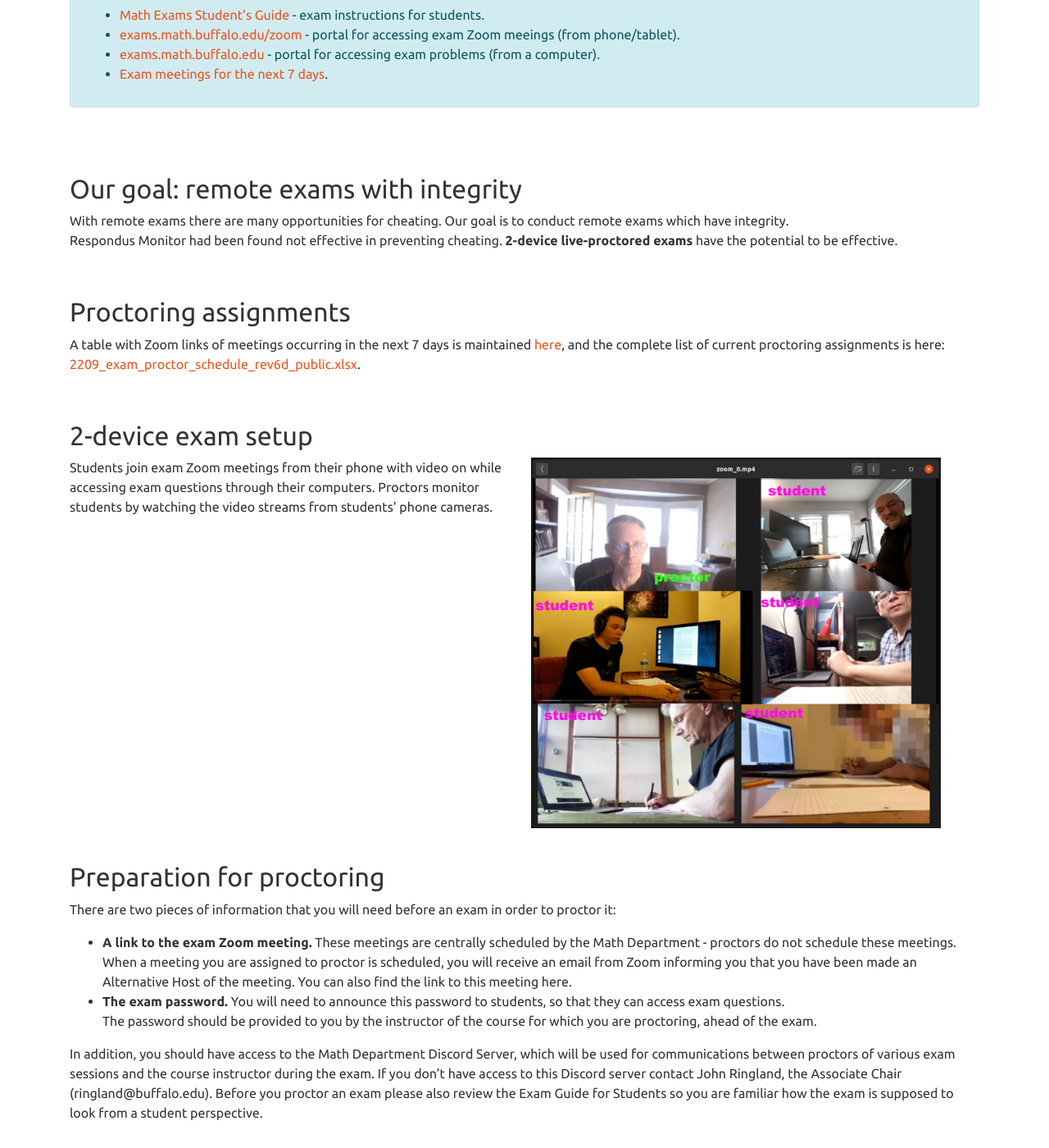
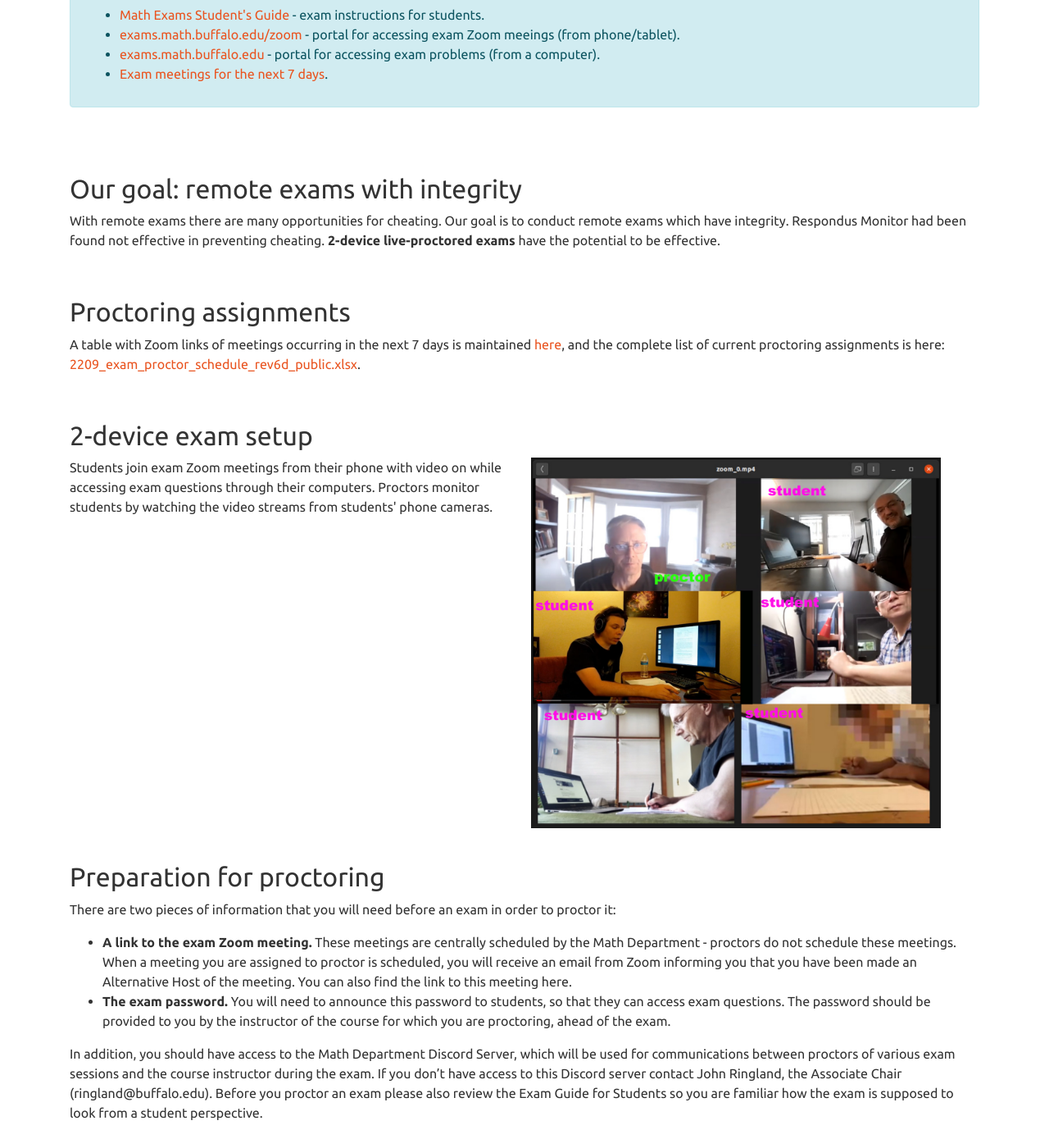
Before and after one commit to ub-math/exam_guides, a Jekyll site: the page built from docs/proctor.md, in a window 1280 px wide and 1400 px high, scrolled down 364 px. Shown: the whole window at 82% size. Built offline with Jekyll 4.4.1, drawn with Linux system fonts in a browser that asks for light colours; some of the changed text lies outside the part shown.

Commit message:
Update proctor.md

```diff
--- a/docs/proctor.md
+++ b/docs/proctor.md
@@ -10,16 +10,18 @@ version: "2020.11.05"
 <div class="alert alert-dismissible alert-info">
   <h4 class="alert-heading">Quick links</h4>
   <ul>
-  <li> <a href="/index.html">Math Exams Student's Guide</a> - exam instructions for students.</li>
-  <li> <a href="https://exams.math.buffalo.edu/zoom"> exams.math.buffalo.edu/zoom</a> - portal for accessing exam Zoom meeings (from phone/tablet).</li>
-  <li> <a href="https://exams.math.buffalo.edu"> exams.math.buffalo.edu</a> - portal for accessing exam problems (from a computer).</li>
-  <li> <a href="http://blue.math.buffalo.edu/exams_next_7_days.html"> Exam meetings for the next 7 days</a>.</li>
+    <li> <a href="/index.html">Math Exams Student's Guide</a> - exam instructions for students.</li>
+    <li> <a href="https://exams.math.buffalo.edu/zoom"> exams.math.buffalo.edu/zoom</a> - portal for accessing exam Zoom
+      meeings (from phone/tablet).</li>
+    <li> <a href="https://exams.math.buffalo.edu"> exams.math.buffalo.edu</a> - portal for accessing exam problems (from
+      a computer).</li>
+    <li> <a href="http://blue.math.buffalo.edu/exams_next_7_days.html"> Exam meetings for the next 7 days</a>.</li>
   </ul>
 </div>
 
 
-<br/>
-<br/>
+<br />
+<br />
 
 ## Our goal: remote exams with integrity
 
@@ -28,49 +30,57 @@ Respondus Monitor had been found not effective in preventing cheating.
 **2-device live-proctored exams** have the potential to be effective.
 
 
-<br/>
+<br />
 
 ## Proctoring assignments
 
-A table with Zoom links of meetings occurring in the next 7 days is maintained [here](http://blue.math.buffalo.edu/exams_next_7_days.html){:target="_blank" rel="noopener"},
-and the complete list of current proctoring assignments is here: [2209_exam_proctor_schedule_rev6d_public.xlsx](http://blue.math.buffalo.edu/2209_exam_proctor_schedule_rev6d_public.xlsx){:target="_blank" rel="noopener"}.
+A table with Zoom links of meetings occurring in the next 7 days is maintained
+[here](http://blue.math.buffalo.edu/exams_next_7_days.html){:target="_blank" rel="noopener"},
+and the complete list of current proctoring assignments is here:
+[2209_exam_proctor_schedule_rev6d_public.xlsx](http://blue.math.buffalo.edu/2209_exam_proctor_schedule_rev6d_public.xlsx){:target="_blank"
+rel="noopener"}.
 
 
-<br/>
+<br />
 
 ## 2-device exam setup
 
 <div class="container" style="padding-left:0">
-     <div class="row">
-        <div class="col-lg">
-        Students join exam Zoom meetings from their phone with video on while accessing exam questions through their computers.
-        Proctors monitor students by watching the video streams from students' phone cameras.
-        </div>
-        <div class="col-lg">
-        <img style='width:500px;' src="./assets/images/proctoring_setup.png" />
-       </div>
+  <div class="row">
+    <div class="col-lg">
+      <p>
+      Students join exam Zoom meetings from their phone with video on while accessing exam questions through their
+      computers.
+      Proctors monitor students by watching the video streams from students' phone cameras.
+      </p>
     </div>
+    <div class="col-lg">
+      <img style='width:500px;' src="./assets/images/proctoring_setup.png" />
+    </div>
+  </div>
 </div>
 
 
-<br/>
+<br />
 
 ## Preparation for proctoring
 
 There are two pieces of information that you will need before an exam in order to proctor it:
 
-* **A link to the exam Zoom meeting.** These meetings are centrally scheduled by the Math Department - proctors do not schedule these meetings.
-  When a meeting you are assigned to proctor is scheduled, you will receive an email from Zoom informing you that you have been made
-  an Alternative Host of the meeting. You can also find the link to this meeting  here.
+* **A link to the exam Zoom meeting.** These meetings are centrally scheduled by the Math Department - proctors do not
+schedule these meetings.
+When a meeting you are assigned to proctor is scheduled, you will receive an email from Zoom informing you that you have
+been made
+an Alternative Host of the meeting. You can also find the link to this meeting here.
 * **The exam password.** You will need to announce this password to students, so that they can access exam questions.
-  The password should be provided to you by the instructor of the course for which you are proctoring, ahead of the exam.
+The password should be provided to you by the instructor of the course for which you are proctoring, ahead of the exam.
 
 In addition, you should have access to the Math Department Discord Server, which will be used for communications
 between proctors of various exam sessions and the course instructor during the exam. If you don't have access to this
-Discord server contact John Ringland, the Associate Chair (ringland@buffalo.edu). Before you proctor an exam  please also
+Discord server contact John Ringland, the Associate Chair (ringland@buffalo.edu). Before you proctor an exam please also
 review the Exam Guide for Students so you are familiar how the exam is supposed to look from a student perspective.
 
-<br/>
+<br />
 
 
 #### Zoom configuration
@@ -79,145 +89,156 @@ Most settings of exam Zoom meetings are automatically set when a meeting is sche
 However, the setting for recording of the meeting must be configured in your own account in order to work correctly:
 
 1. Use the web browser interface for Zoom ([buffalo.zoom.us](https://buffalo.zoom.us){:target="_blank" rel="noopener"})
-   to log in to your UB Zoom account.
+to log in to your UB Zoom account.
 2. In the Zoom account click on Settings and then on the **Recording** tab.
 3. Turn ***Cloud Recording*** **ON**.
 4. Make sure that the ***Record active speaker, gallery view and shared screen separately*** option is **SELECTED**.
 5. Under this option make sure that:
-   - ***Active speaker*** is **UNSELECTED**
-   - ***Gallery view*** is **SELECTED**
-   - ***Shared screen*** is **UNSELECTED**.
+- ***Active speaker*** is **UNSELECTED**
+- ***Gallery view*** is **SELECTED**
+- ***Shared screen*** is **UNSELECTED**.
 
 The image below shows the correct recording configuration.
 
 <img style="border: 1px solid;" class="img-fluid" src="./assets/images/zoom_recording_settings.png">
 
-<br/>
+<br />
 
 ## Starting a proctoring meeting
 
 1. Start the Zoom meeting at least 15 minutes prior to the start of the exam (20 if possible).
 
-    <div class="alert alert-dismissible alert-info">
-    <b>Note.</b> When you start a meeting you may see a pop-up box with the message "You have a meeting currently in-progress.
-    Please end it to start a new meeting". This message is due to the way exam Zoom meetings are scheduled. Click on the "End Other Meeting" button.
-    </div>
+<div class="alert alert-dismissible alert-info">
+  <b>Note.</b> When you start a meeting you may see a pop-up box with the message "You have a meeting currently
+  in-progress.
+  Please end it to start a new meeting". This message is due to the way exam Zoom meetings are scheduled. Click on the
+  "End Other Meeting" button.
+</div>
 
 2. Once you start the meeting confirm that meeting settings are correct and adjust them if needed:
-   - [Security](assets/images/zoom_security.png){:target="_blank" rel="noopener"}:
-     * Lock Meeting - **UNCHECKED**
-     * Enable Waiting Room - **CHECKED**
-     * Share screen - **UNCHECKED**
-     * Chat - **CHECKED**
-     * Rename Themselves - **UNCHECKED**
-   - [Chat  → …  → Participant can chat](assets/images/zoom_chat.png){:target="_blank" rel="noopener"}: **with host only**
-   - [Video settings](assets/images/zoom_video.png){:target="_blank" rel="noopener"}:
-     * Always display participant name on their video - **CHECKED**
-     * Hide non-video participants  - **UNCHECKED**  <span class="text-danger"> - <b>this is critical!</b></span>
+- [Security](assets/images/zoom_security.png){:target="_blank" rel="noopener"}:
+* Lock Meeting - **UNCHECKED**
+* Enable Waiting Room - **CHECKED**
+* Share screen - **UNCHECKED**
+* Chat - **CHECKED**
+* Rename Themselves - **UNCHECKED**
+- [Chat → … → Participant can chat](assets/images/zoom_chat.png){:target="_blank" rel="noopener"}: **with host only**
+- [Video settings](assets/images/zoom_video.png){:target="_blank" rel="noopener"}:
+* Always display participant name on their video - **CHECKED**
+* Hide non-video participants - **UNCHECKED** <span class="text-danger"> - <b>this is critical!</b></span>
 
 3. Make sure that the meeting is being recorded. If not, start the recording in the cloud.
 
 4. Go to the Proctoring Room in the Math Dept Discord Server whose number corresponds to your meeting number.
-   Use Suite B if Suite A is already in use for a different exam. Post a message in the corresponding text channel that you started the meeting.
+Use Suite B if Suite A is already in use for a different exam. Post a message in the corresponding text channel that you
+started the meeting.
 
-   <div class="alert alert-dismissible alert-info">
-   <b>Note.</b> It is recommended that you use headphones during the exam to reduce the chance of accidentally letting students
-   hear Discord communication. Keep yourself muted in Zoom except when you are deliberately talking to students.
-   </div>
+<div class="alert alert-dismissible alert-info">
+  <b>Note.</b> It is recommended that you use headphones during the exam to reduce the chance of accidentally letting
+  students
+  hear Discord communication. Keep yourself muted in Zoom except when you are deliberately talking to students.
+</div>
 
-<br/>
+<br />
 
 
 ## Admitting students to the meeting
 
 **Admit students from the waiting room in small groups.** If you are using a Windows or a Mac computer,
 you can reorder Zoom videos by dragging them in such way that all videos coming before your own will
-be of students whose IDs have been checked already. In this way it will be easier to keep track who still needs to be checked.
+be of students whose IDs have been checked already. In this way it will be easier to keep track who still needs to be
+checked.
 
 **For each admitted student check their UB ID** (a government issued photo ID is acceptable as well):
 * Compare the photo in the ID with student's face.
 * Compare the name in the ID with the name displayed in Zoom.
 * In case of irregularities - name mismatch, no ID etc. make a note in the proctoring text channel on Discord.
 
-<br/>
+<br />
 
 <div class="jumbotron" style="padding-top:40px; padding-bottom:20px;">
-<h2>Students' camera views</h2>
-<p> As you are admitting students to the exam,  and also during the exam itself, make sure that students'
-cameras are positioned correctly. Instruct students to make adjustments as needed.</p>
+  <h2>Students' camera views</h2>
+  <p> As you are admitting students to the exam, and also during the exam itself, make sure that students'
+    cameras are positioned correctly. Instruct students to make adjustments as needed.</p>
 
-<br/>
-<div class="container" style="padding-left:0">
-     <div class="row">
-        <div class="col-lg">
+  <br />
+  <div class="container" style="padding-left:0">
+    <div class="row">
+      <div class="col-lg">
         <h4>Correct camera view</h4>
-        <p>This is how that the view from a camera should look. The student, the work surface, and the computer screen are clearly visible.</p>
-       </div>
-       <div class="col-lg">
+        <p>This is how that the view from a camera should look. The student, the work surface, and the computer screen
+          are clearly visible.</p>
+      </div>
+      <div class="col-lg">
         <img style='width:500px;' src="./assets/images/camera_view_correct.png" />
-       </div>
-    </div>
-</div>
-
-
-<br/>
-
-<h4>Examples of incorrect camera views</h4>
-<div class="card-deck">
-
-  <div class="card bg-light" style="min-width: 200px; margin-bottom:20px; padding:4px;">
-    <img class="card-img-top" src="./assets/images/incorrect_1.png" alt="Card image cap">
-    <div class="card-body">
-      <p class="card-text"><span style="color:red;font-weight:600;">&#9888;</span> Work surface not visible.</p>
-    </div>
-  </div>
-  <div class="card bg-light" style="min-width: 200px; margin-bottom:20px; padding:4px;">
-    <img class="card-img-top" src="./assets/images/incorrect_2.png" alt="Card image cap">
-    <div class="card-body">
-      <p class="card-text"><span style="color:red;font-weight:600;">&#9888;</span> Camera too close.</p>
-    </div>
-  </div>
-  <div class="card bg-light" style="min-width: 200px; margin-bottom:20px; padding:4px;">
-    <img class="card-img-top" src="./assets/images/incorrect_3.png" alt="Card image cap">
-    <div class="card-body">
-      <p class="card-text"><span style="color:red;font-weight:600;">&#9888;</span> Part of the computer screen not visible.</p>
-    </div>
-  </div>
-  <div class="card bg-light" style="min-width: 200px; margin-bottom:20px; padding:4px;">
-    <img class="card-img-top" src="./assets/images/incorrect_4.png" alt="Card image cap">
-    <div class="card-body">
-      <p class="card-text"><span style="color:red;font-weight:600;">&#9888;</span> Camera oriented vertically, partial view of the monitor and work surface only.</p>
-    </div>
-  </div>
-  <div class="card bg-light" style="min-width: 200px; margin-bottom:20px; padding:4px;">
-    <img class="card-img-top" src="./assets/images/incorrect_5.png" alt="Card image cap">
-    <div class="card-body">
-      <p class="card-text"><span style="color:red;font-weight:600;">&#9888;</span> Face not visible.</p>
-    </div>
-  </div>
-  <div class="card bg-light" style="min-width: 200px; margin-bottom:20px; padding:4px;">
-    <img class="card-img-top" src="./assets/images/incorrect_6.png" alt="Card image cap">
-    <div class="card-body">
-      <p class="card-text"><span style="color:red;font-weight:600;">&#9888;</span> Video oriented vertically.  To fix this, pick up the phone, wave it around a bit, and set it back down.</p>
-    </div>
-  </div>
-  <div class="card bg-light" style="min-width: 200px; margin-bottom:20px; padding:4px;">
-    <img class="card-img-top" src="./assets/images/incorrect_7.png" alt="Card image cap">
-    <div class="card-body">
-      <p class="card-text"><span style="color:red;font-weight:600;">&#9888;</span> Computer screen not in the picture.</p>
-    </div>
-  </div>
-  <div class="card bg-light" style="min-width: 200px; margin-bottom:20px; padding:4px;">
-    <img class="card-img-top" src="./assets/images/incorrect_8.png" alt="Card image cap">
-    <div class="card-body">
-      <p class="card-text"><span style="color:red;font-weight:600;">&#9888;</span> Headphones/earbuds are not allowed.</p>
+      </div>
     </div>
   </div>
 
-</div>
+
+  <br />
+
+  <h4>Examples of incorrect camera views</h4>
+  <div class="card-deck">
+
+    <div class="card bg-light" style="min-width: 200px; margin-bottom:20px; padding:4px;">
+      <img class="card-img-top" src="./assets/images/incorrect_1.png" alt="Card image cap">
+      <div class="card-body">
+        <p class="card-text"><span style="color:red;font-weight:600;">&#9888;</span> Work surface not visible.</p>
+      </div>
+    </div>
+    <div class="card bg-light" style="min-width: 200px; margin-bottom:20px; padding:4px;">
+      <img class="card-img-top" src="./assets/images/incorrect_2.png" alt="Card image cap">
+      <div class="card-body">
+        <p class="card-text"><span style="color:red;font-weight:600;">&#9888;</span> Camera too close.</p>
+      </div>
+    </div>
+    <div class="card bg-light" style="min-width: 200px; margin-bottom:20px; padding:4px;">
+      <img class="card-img-top" src="./assets/images/incorrect_3.png" alt="Card image cap">
+      <div class="card-body">
+        <p class="card-text"><span style="color:red;font-weight:600;">&#9888;</span> Part of the computer screen not
+          visible.</p>
+      </div>
+    </div>
+    <div class="card bg-light" style="min-width: 200px; margin-bottom:20px; padding:4px;">
+      <img class="card-img-top" src="./assets/images/incorrect_4.png" alt="Card image cap">
+      <div class="card-body">
+        <p class="card-text"><span style="color:red;font-weight:600;">&#9888;</span> Camera oriented vertically, partial
+          view of the monitor and work surface only.</p>
+      </div>
+    </div>
+    <div class="card bg-light" style="min-width: 200px; margin-bottom:20px; padding:4px;">
+      <img class="card-img-top" src="./assets/images/incorrect_5.png" alt="Card image cap">
+      <div class="card-body">
+        <p class="card-text"><span style="color:red;font-weight:600;">&#9888;</span> Face not visible.</p>
+      </div>
+    </div>
+    <div class="card bg-light" style="min-width: 200px; margin-bottom:20px; padding:4px;">
+      <img class="card-img-top" src="./assets/images/incorrect_6.png" alt="Card image cap">
+      <div class="card-body">
+        <p class="card-text"><span style="color:red;font-weight:600;">&#9888;</span> Video oriented vertically. To fix
+          this, pick up the phone, wave it around a bit, and set it back down.</p>
+      </div>
+    </div>
+    <div class="card bg-light" style="min-width: 200px; margin-bottom:20px; padding:4px;">
+      <img class="card-img-top" src="./assets/images/incorrect_7.png" alt="Card image cap">
+      <div class="card-body">
+        <p class="card-text"><span style="color:red;font-weight:600;">&#9888;</span> Computer screen not in the picture.
+        </p>
+      </div>
+    </div>
+    <div class="card bg-light" style="min-width: 200px; margin-bottom:20px; padding:4px;">
+      <img class="card-img-top" src="./assets/images/incorrect_8.png" alt="Card image cap">
+      <div class="card-body">
+        <p class="card-text"><span style="color:red;font-weight:600;">&#9888;</span> Headphones/earbuds are not allowed.
+        </p>
+      </div>
+    </div>
+
+  </div>
 </div>
 
-<br/>
+<br />
 
 
 ## During the exam
@@ -226,63 +247,74 @@ cameras are positioned correctly. Instruct students to make adjustments as neede
 
 * **Immediately before the exam starts** announce what the exam checkout procedure is (see below).
 * **Announce the exam password.** This will let the students access the exam from their computers through
-  the website [exams.math.buffalo.edu](https://exams.math.buffalo.edu) and start working on the exams.
+the website [exams.math.buffalo.edu](https://exams.math.buffalo.edu) and start working on the exams.
 
 #### Once the exam has started
 
-* Keep an eye on the waiting room for late-comers or students who drop out from the meeting and return.
-  Anyone entering from the waiting room needs to have their ID checked (or re-checked). If you notice
-  a student who dropped from the meeting and re-entered make a note in the Discord text channel.
-
-* Enforce video-on for all students throughout the exam. If a student's video is off, and they do not properly
-  respond to request(s) to turn it on, remove them from the meeting and make a record that you did it in Discord.
-
-* Be sure to keep your audio muted except when you need to speak to students.
-
-* If any student's video does not show everything you need to see, have them correct it.
-
-* If a student is willfully or repeatedly not complying with your instructions, let them know that if they do not
-  comply within the next minute, they will be ejected from the meeting and get a 0 on the exam. If you do eject anyone,
-  make a note in Discord.
-
-* Monitor students carefully. Be on the alert for any form of cheating and actively communicate with students to correct
-  any irregularities. Pin student's video for a closer view if needed.
+<div class="container" style="padding-left:0">
+  <div class="row">
+    <div class="col-lg">
+      <p>
+      <ul>
+        <li> Keep an eye on the waiting room for late-comers or students who drop out from the meeting and return.
+          Anyone entering from the waiting room needs to have their ID checked (or re-checked). If you notice
+          a student who dropped from the meeting and re-entered make a note in the Discord text channel.</li>
+        <li> Enforce video-on for all students throughout the exam. If a student's video is off, and they do not
+          properly
+          respond to request(s) to turn it on, remove them from the meeting and make a record that you did it in
+          Discord.</li>
+        <li> Be sure to keep your audio muted except when you need to speak to students.</li>
+        <li>If any student’s video does not show everything you need to see, have them correct it.</li>
+        <li>If a student is willfully or repeatedly not complying with your instructions, let them know that if they do
+          not
+          comply within the next minute, they will be ejected from the meeting and get a 0 on the exam. If you do eject
+          anyone,
+          make a note in Discord.</li>
+        <li> Monitor students carefully. Be on the alert for any form of cheating and actively communicate with students
+          to correct
+          any irregularities. Pin student's video for a closer view if needed.</li>
+      </ul>
+      </p>
+    </div>
+    <div class="col-lg">
+      <div class="alert alert-dismissible alert-danger">
+        <h4>Red flags</h4>
+        <ul>
+          <li> student is typing </li>
+          <li> student is scrolling a lot </li>
+          <li> student is looking at different documents on their computer </li>
+          <li> student is looking repeatedly at the Zoom camera (i.e. their phone) </li>
+          <li> student is looking repeatedly at any location other than computer screen or paper </li>
+          <li> student appears to be talking </li>
+          <li> student is wearing earbuds/headphones (not allowed) </li>
+          <li> student is using a virtual background (not allowed). </li>
+        </ul>
+      </div>
+    </div>
+  </div>
 
 
-<div class="alert alert-dismissible alert-danger">
-<h4>Red flags</h4>
-<ul>
-<li> student is typing </li>
-<li> student is scrolling a lot </li>
-<li> student is looking at different documents on their computer </li>
-<li> student is looking repeatedly at the Zoom camera (i.e. their phone) </li>
-<li> student is looking repeatedly at any location other than computer screen or paper </li>
-<li> student appears to be talking </li>
-<li> student is wearing earbuds/headphones (not allowed) </li>
-<li> student is using a virtual background (not allowed). </li>
-</ul>
-
-
-<p><b>In case of any suspicious behavior</b> make a note of the issue in the text channel of Discord.
-Communicate with the student either verbally or in the Zoom chat - as appropriate. In case of text chat, inform
-the student that they should check their chat messages.</p>
+  <p><b>In case of any suspicious behavior</b> make a note of the issue in the text channel of Discord.
+    Communicate with the student either verbally or in the Zoom chat - as appropriate. In case of text chat, inform
+    the student that they should check their chat messages.</p>
 </div>
 
-
-<br/>
+<br />
 
 ## Exam checkout
 
 * Students should use the Raise Hand feature to signal that they are ready to leave the exam. When you notice it,
-  tell the student to show exam pages to the camera one by one. The student should position the camera over
-  a stack of pages and remove pages one one stopping for about 1 second for each page.
-  Here is a [short video](https://ub.hosted.panopto.com/Panopto/Pages/Viewer.aspx?id=1665fd0d-3d0a-4c76-9049-ac5b00e8a2da){:target="_blank" rel="noopener"}
-  demonstration of this process.
+tell the student to show exam pages to the camera one by one. The student should position the camera over
+a stack of pages and remove pages one one stopping for about 1 second for each page.
+Here is a [short
+video](https://ub.hosted.panopto.com/Panopto/Pages/Viewer.aspx?id=1665fd0d-3d0a-4c76-9049-ac5b00e8a2da){:target="_blank"
+rel="noopener"}
+demonstration of this process.
 
 * Once a student shows all exam pages tells the student that they may leave the Zoom meeting and upload their work
-  to Gradescope.
+to Gradescope.
 
-  **Note:** If there are several students waiting to be checked out, acknowledge that you see them by
-  making an announcement that they will be checked out shortly.
+**Note:** If there are several students waiting to be checked out, acknowledge that you see them by
+making an announcement that they will be checked out shortly.
 
-When all students leave the Zoom meeting, close the meeting. Your  duties are finished!
+When all students leave the Zoom meeting, close the meeting. Your duties are finished!
```
